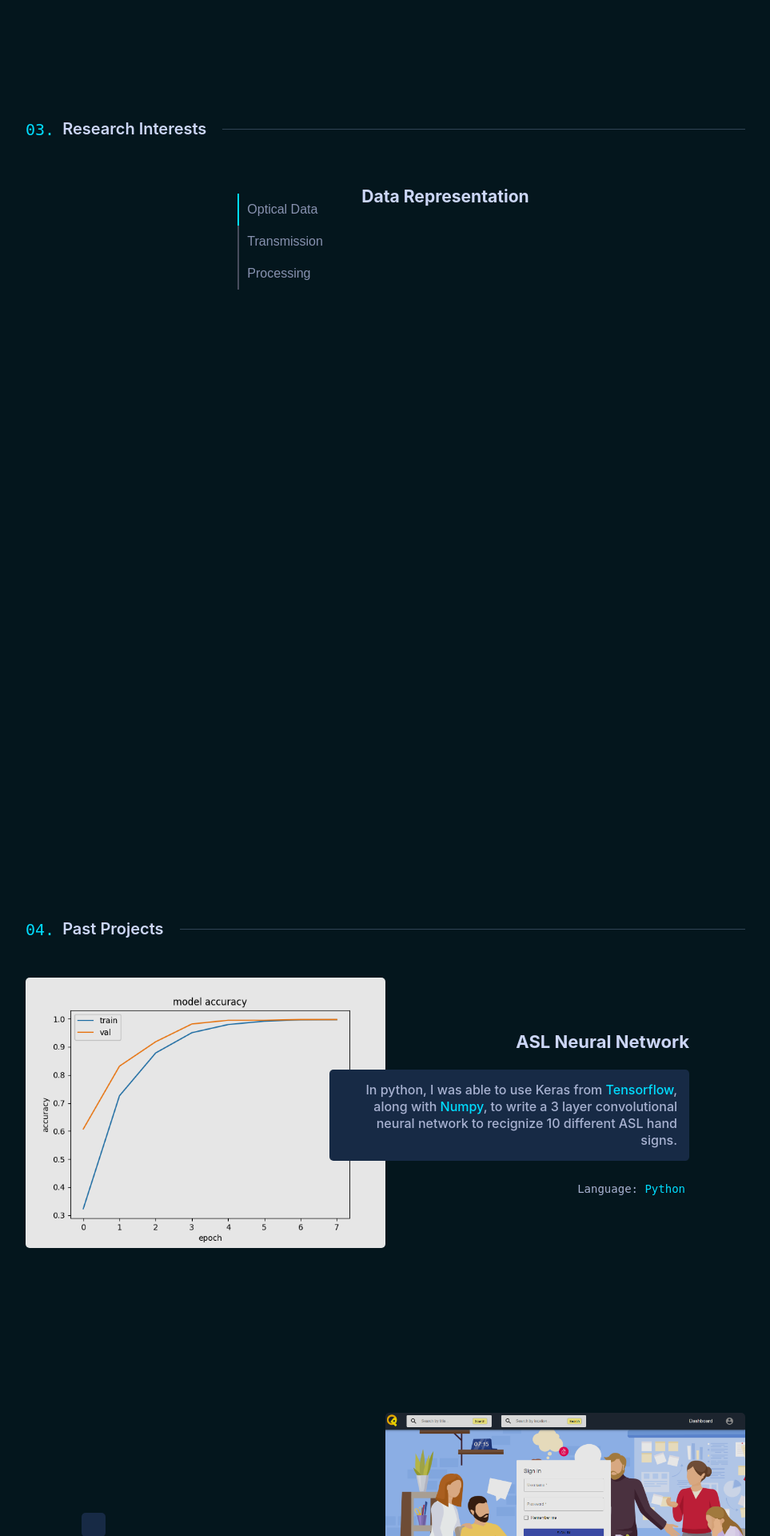
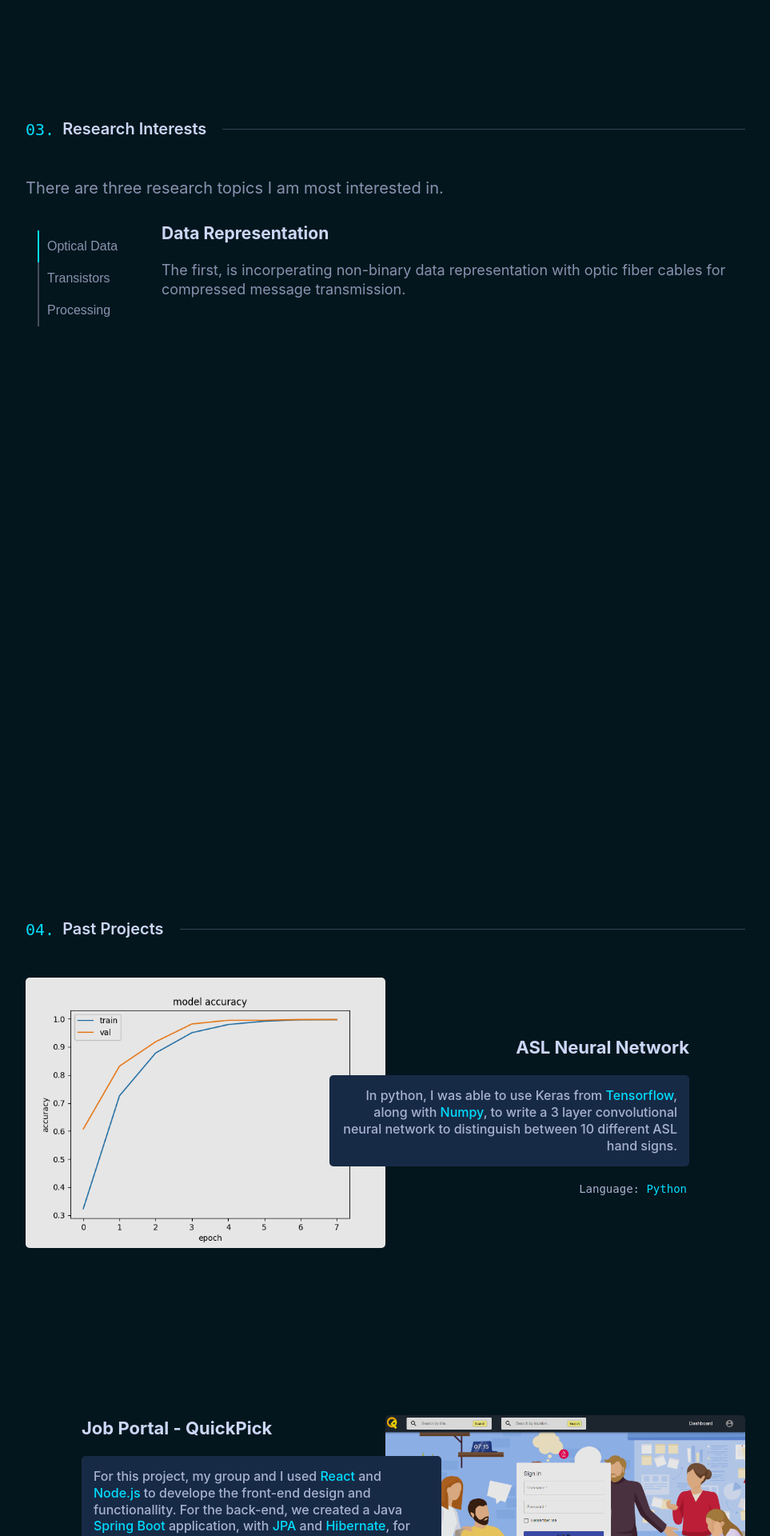
Before and after one commit to markus-peterson/personal-website, a PHP site: page / in a window 1280 px wide. Shown: the part 3160-5080 px from the top of the page at 80% size, without its empty margins (158-1121 px from the left). Run offline with PHP 8.4, Linux system fonts and the light colour scheme; some libraries are stand-ins or nearby versions.

Commit message:
Add files via upload

```diff
--- a/css/styles.css
+++ b/css/styles.css
@@ -30,32 +30,26 @@ html {
 :root {
   --dark-blue: #082835;
   --darkest-blue: #04161d;
-  --dark-blue-transparent: rgba(4, 22, 29, 0.6);
+  --dark-blue-transparent: #04161d99;
   --lightest-blue: #304455;
-  --light-navy: #172a45;
-  --blue-shadow: rgba(2,12,27,0.7);
+  --light-blue: #172a45;
+  --blue-shadow: #233958b3;
   --dark-slate: #484d5e;
   --slate: #8892b0;
   --light-slate: #a8b2d1;
   --lightest-slate: #ccd6f6;
-  --white: #e6f1ff;
   --blue: #00ddff;
-  --blue-tint: rgba(0, 221, 255, 0.1);
+  --blue-tint: #00ddff1a;
   --font-sans: "Calibre","San Francisco","SF Pro Text",sans-serif;
   --font-mono: "SF Mono","Fira Code","Fira Mono","Roboto Mono",monospace;
-  --fs-xxs: 12px;
-  --fs-xs: 13px;
   --fs-sm: 14px;
   --fs-md: 16px;
-  --fs-lg: 18px;
-  --fs-xl: 20px;
-  --fs-xxl: 22px;
-  --tab-height: 42px;
-  --tab-width: 120px;
+  --fs-lg: 20px;
+  --fs-xl: 22px;
   --easing: cubic-bezier(0.645,0.045,0.355,1);
-  --transition: all 0.25s cubic-bezier(0.645,0.045,0.355,1);
 }
 
+/* MAIN CSS SECTION */
 body {
   margin: 0px;
   margin-top: 100px;
@@ -66,10 +60,11 @@ body {
   background-color: var(--darkest-blue);
   color: var(--slate);
   font-family: var(--font-sans);
-  font-size: var(--fs-xl);
+  font-size: var(--fs-lg);
   line-height: 1.3;
 }
 
+/* HEADER AREA */
 header {
   display: flex;
   justify-content: center;
@@ -79,11 +74,12 @@ header {
   position: fixed;
   top: 0;
   background-color: var(--dark-blue-transparent);
-  box-shadow: 0px -10px 30px -5px var(--dark-blue);
+  box-shadow: 0px -10px 30px -5px var(--blue-shadow);
   backdrop-filter: blur(7px);
   padding: 10px 40px 15px 40px;
   z-index: 10;
 }
+
 nav {
   display: flex;
   width: 100%;
@@ -91,10 +87,10 @@ nav {
   justify-content: space-between;
   flex-direction: row;
   align-items: center;
-  /* background-color: #a8b2d1; */
   counter-reset: item;
 }
 
+/* MIDDLE NAV LOGO */
 .header-logo {
   height: 50px;
   width: 50px;
@@ -106,9 +102,9 @@ nav {
   width: 50px;
 }
 
+/* LEFT SIDE NAV DESIGN */
 nav ol {
-  /* width: fit-content; */
-  max-width: 450px;
+  width: 450px;
   display: flex;
   justify-content: space-between;
   align-items: center;
@@ -122,8 +118,9 @@ nav ol {
   align-items: center;
   justify-content: flex-start;
   display: flex;
-  width: 350px;
+  width: 450px;
 }
+
 .nav-icons {
   width: 20px;
   height: 20px;
@@ -167,6 +164,7 @@ nav ol {
   color: var(--blue);
 }
 
+/* RIGHT SIDE NAV DESIGN */
 nav ol li{
   margin: 0px 10px;
 }
@@ -237,7 +235,7 @@ nav ol li a::before {
   transition: opacity 300ms var(--easing), transform 300ms var(--easing);
 }
 
-
+/* MAIN CONTENT AREA SECTION */
 .content{
   display: none;
   flex-direction: column;
@@ -249,6 +247,7 @@ nav ol li a::before {
   margin: auto;
 }
 
+/* SECTIONS AND HEADINGS DESIGN */
 .section {
   flex-grow: 1;
   width: 100%;
@@ -262,7 +261,6 @@ nav ol li a::before {
   align-items: center;
   position: relative;
   margin: 10px 0px 50px 0px;
-  /* width: 100%; */
   font-size: var(--fs-heading);
   white-space: nowrap;
   font-weight: 600;
@@ -292,6 +290,7 @@ nav ol li a::before {
   background-color: var(--lightest-blue);
 }
 
+/* EXTERNAL LINK DESIGN */
 .ext-link {
   text-decoration: none;
   color: var(--blue);
@@ -301,20 +300,20 @@ nav ol li a::before {
   text-decoration: underline;
 }
 
+/* INTRO SECTION */
 .intro{
   counter-reset: section;
   margin: 150px 0px 300px 0px;
   max-width: 100%;
   height: 500px;
-  /* background-color: #2b2b2b; */
 }
 
 .intro h1 {
   margin: 0;
-  /* margin-top: 20px; */
   font-size: 70px;
   color: var(--lightest-slate);
 }
+
 .intro h2 {
   margin: 0;
   margin-bottom: 20px;
@@ -351,8 +350,10 @@ nav ol li a::before {
   height: 300px;
   border-radius: 20px;
   box-shadow: 5px 5px 10px 1px #292c36;
+  filter: brightness(0.8);
 }
 
+/* TABBED SECTIONS */
 .tabbed-area {
   display: flex;
   justify-content: center;
@@ -411,6 +412,7 @@ nav ol li a::before {
   outline: none;
 }
 
+/* PROJECTS SECTION */
 .project {
   display: flex;
   align-items: center;
@@ -421,6 +423,7 @@ nav ol li a::before {
   width: 450px;
   border-radius: 5px;
   filter: brightness(0.9);
+  z-index: -1;
 }
 
 .project div {
@@ -430,12 +433,13 @@ nav ol li a::before {
   display: flex;
   flex-direction: column;
   position: relative;
+  z-index: 1;
 }
 
 .project div p {
   padding: 15px;
   border-radius: 5px;
-  background-color: var(--light-navy);
+  background-color: var(--light-blue);
   color: var(--light-slate);
   font-size: var(--fs-md);
   font-weight: 500;
@@ -443,7 +447,7 @@ nav ol li a::before {
 
 .project div h3 {
   margin: 5px 0px;
-  font-size: var(--fs-xxl);
+  font-size: var(--fs-xl);
   color: var(--lightest-slate);
 }
 
@@ -452,7 +456,7 @@ nav ol li a::before {
   font-weight: 400;
   font-size: var(--fs-sm);
   font-family: var(--font-mono);
-  margin: 10px 5px;
+  margin: 3px;
 }
 
 .project div h5 span{
@@ -471,35 +475,7 @@ nav ol li a::before {
   left: 70px;
 }
 
-.fadedown-enter {
-  opacity: 0;
-  transform: translateY(-20px);
-  transition: opacity 300ms var(--easing), transform 300ms var(--easing);
-}
-
-.fadedown-enter-active {
-  opacity: 1;
-  transform: translateY(0px);
-  transition: opacity 300ms var(--easing),transform 300ms var(--easing);
-}
-
-.fadeup-enter {
-  opacity: 0;
-  transform: translateY(20px);
-  transition: opacity 300ms var(--easing),transform 300ms var(--easing);
-}
-
-.fadeup-enter-active {
-  opacity: 1;
-  transform: translateY(0px);
-  transition: opacity 300ms var(--easing),transform 300ms var(--easing);
-}
-
-li {
-  display: list-item;
-  text-align: -webkit-match-parent;
-}
-
+/* LOADING SCREEN DESIGN */
 .loader-wrapper {
   position: absolute;
   top: 0;
@@ -547,6 +523,28 @@ li {
   }
 }
 
+/* FOOTER */
+footer {
+  display: none;
+  width: 100%;
+  text-align: center;
+  font-size: var(--fs-sm);
+  color: var(--lightest-slate);
+  font-family: var(--font-mono);
+  padding: 20px;
+}
+
+footer p {
+  margin: 2px;
+}
+
+/* Anchor offset for inner page links */
+#convolutional, #quickpick {
+  position: relative;
+  top: -250px;
+}
+
+/* MEDIA TAGS FOR FORMATING BY SCREEN SIZE */
 @media (max-width: 576px) {
   nav ol {
     flex-wrap: wrap;
@@ -585,20 +583,16 @@ li {
     flex-direction: column;
     justify-content: center;
   }
+
   .project a {
     margin: 0 auto;
   }
+
   .project div {
     margin: 0;
     max-width: 600px;
     position: unset;
   }
-  #p1 div{
-
-  }
-  #p2 div{
-  }
-
 }
 
 @media (max-width: 1100px) {
@@ -606,18 +600,68 @@ li {
     height: fit-content;
     padding-bottom: 20px;
   }
+
   nav {
+    height: fit-content;
+  }
+
+  nav ol {
     flex-direction: column;
-    height: fit-content;
+    align-items: flex-start;
+    width: 145px;
   }
 
   .icons {
     justify-content: center;
+    width: 145px;
+    height: 104px;
   }
+
+  .icons ul {
+    margin: 0;
+    height: 104px;
+    flex-direction: column;
+    justify-content: space-between;
+    align-items: center;
+    height: max-content;
+  }
+
+  .icons ul li{
+    height: fit-content;
+    width: fit-content;
+    margin: 2px 0px;
+  }
+
   .about-content {
     flex-direction: column;
   }
+
   .about-content img {
     margin: 0 auto;
   }
 }
+
+/* TRANSITIONS */
+.fadedown-enter {
+  opacity: 0;
+  transform: translateY(-20px);
+  transition: opacity 300ms var(--easing), transform 300ms var(--easing);
+}
+
+.fadedown-enter-active {
+  opacity: 1;
+  transform: translateY(0px);
+  transition: opacity 300ms var(--easing),transform 300ms var(--easing);
+}
+
+.fadeup-enter {
+  opacity: 0;
+  transform: translateY(20px);
+  transition: opacity 300ms var(--easing),transform 300ms var(--easing);
+}
+
+.fadeup-enter-active {
+  opacity: 1;
+  transform: translateY(0px);
+  transition: opacity 300ms var(--easing),transform 300ms var(--easing);
+}
--- a/index.html
+++ b/index.html
@@ -46,16 +46,15 @@
                     <li id="drop-down">
                             <a href="/#projects" >Projects</a>
                             <div id="menu" class="fademenu-enter">
-                                <a href="/#p1">Neural Net</a>
-                                <a href="/#p2">Full Stack</a>
+                                <a href="/#convolutional">Neural Net</a>
+                                <a href="/#quickpick">QuickPick</a>
                             </div>
                     </li>
                 </ol>
             </nav>
         </header>
-
         <div class="content main">
-            <!-- <div class="test"></div> -->
+            <!-- INTRO SECTION -->
             <div class="intro">
                 <h3 class="fadeup-enter">Hello, my name is</h3>
                 <h1 class="fadeup-enter">Markus Peterson.</h1>
@@ -67,7 +66,7 @@
                 <h2 class="number-heading fadeup-enter">About Me</h2>
                 <div class="about-content fadeup-enter">
                     <div>
-                        <p>Hello, I'm Markus Peterson. I am currently a Computer Science student at <a href="https://www.indiana.edu/" class="ext-link"  target="_blank">Indiana University</a>.</p>
+                        <p>Hello, I'm Markus Peterson. I am currently a Computer Science student at <a href="https://www.indiana.edu/" class="ext-link" target="_blank">Indiana University</a>.</p>
                         <p>I do full-stack development, but my main are of most familiarity is front-end functionallity.</p>
                         <p>Aside from development, I also like to reasearch topic like quantum and optical computing. Eventually, I plan on getting my masters in quantum computing and work in the researching field of computing.</p>
                         <p></p>
@@ -75,6 +74,7 @@
                     <img src="./images/profile.jpg" id="profile"/>
                 </div>
             </div>
+            <!-- PROGRAMMING EXPERIENCE SECTION -->
             <div class="anchor" id="experience"></div>
             <div class="section run">
                 <h2 class="number-heading fadeup-enter">Programming Language Experience</h2>
@@ -87,73 +87,91 @@
                     </div>
                     <div class="xp-content" id="panel-0" role="tabpanel" tabindex="0" aria-labelledby="tab-0">
                         <h3>Web Languages</h3>
-                        <p>When it comes to web and frontend development, and especially deployment on a live server, I am most experienced and comfortable using React and Node.js for application functionallity. I also have some experience working with resources such as Three.js for 3D graphing and visual conponents.</p>
+                        <p>When it comes to web and frontend development, and especially deployment on a live server, I am most experienced and comfortable using <a href="https://reactjs.org/" class="ext-link"  target="_blank">React</a> and <a href="https://nodejs.org/" class="ext-link" target="_blank">Node.js</a> for application functionallity. I also have some experience working with resources such as <a href="https://threejs.org/" class="ext-link" target="_blank">Three.js</a> for 3D graphing and visual conponents.</p>
                         <p>I have also built websites purely with HTML, CSS and JavaScript, like this website for example.</p>
                     </div>
                     <div class="xp-content" id="panel-1" role="tabpanel" tabindex="0" aria-labelledby="tab-1" hidden>
-                        <h3></h3>
-                        <p></p>
-                        <p></p>
+                        <h3>Java Apps</h3>
+                        <p>Java was one of the first languages I ever learned and was the language that got me interested in the field of program development.</p>
+                        <p>When it comes to back-end program development or designing a programs architecture and object interactions, this is the language I like to use most.</p>
                     </div>
                     <div class="xp-content" id="panel-2" role="tabpanel" tabindex="0" aria-labelledby="tab-2" hidden>
-                        <h3></h3>
-                        <p></p>
-                        <p></p>
+                        <h3>C & Unix</h3>
+                        <p>The only times I have used C was for classes where I was learning it or using it to make the software functionality for <a href="https://www.st.com/" class="ext-link" target="_blank">Discovery</a> Kits.</p>
+                        <p>Even though C is not one of my goto languages, I do enjoy using it. For one project we were given the starting code for a rogue-like simulator which is played in the terminal. We programmed all of the functionality, colors, user handling, and level variations which change for each floor. We had to take into account and minimize array size and memory usage by using pointers.</p>
                     </div>
                     <div class="xp-content" id="panel-3" role="tabpanel" tabindex="0" aria-labelledby="tab-2" hidden>
-                        <h3></h3>
-                        <p></p>
-                        <p></p>
+                        <h3>Python</h3>
+                        <p>I actually did not know Python until I had to use it for a distributed systems course (not a fun start to a graduate course). That being said, it is definitely at the top of my list for goto languages, for both simple and complex tasks.</p>
+                        <p>So far I have used it for making a eventual consistency distributed system with <a href="https://redis.io/" class="ext-link" target="_blank">Redis</a> and for learning, and implementing, artificial intelligence concepts.</p>
                     </div>
                 </div>
             </div>
+            <!-- RESEARCH SECTION -->
             <div class="anchor" id="research"></div>
             <div class="section run">
                 <h2 class="number-heading fadeup-enter">Research Interests</h2>
+                <p class="fadeup-enter">There are three research topics I am most interested in.</p>
                 <div class="tabbed-area fadeup-enter">
                     <div class="tabs" role="tablist" aria-label="Experience Tabs" id="tabs2">
                         <button class="tab" role="tab" aria-controls="panel-0" id="tab-0" tabindex=" 0" aria-selected="true" style="border-color: var(--blue);">Optical Data</button>
-                        <button class="tab" role="tab" aria-controls="panel-1" id="tab-1" tabindex="-1" aria-selected="false">Transmission</button>
+                        <button class="tab" role="tab" aria-controls="panel-1" id="tab-1" tabindex="-1" aria-selected="false">Transistors</button>
                         <button class="tab" role="tab" aria-controls="panel-2" id="tab-2" tabindex="-1" aria-selected="false">Processing</button>
                     </div>
                     <div class="xp-content" id="panel-0" role="tabpanel" tabindex="0" aria-labelledby="tab-0">
                         <h3>Data Representation</h3>
-                        <p></p>
-                        <p></p>
+                        <p>The first, is incorperating non-binary data representation with optic fiber cables for compressed message transmission.</p>
                     </div>
                     <div class="xp-content" id="panel-1" role="tabpanel" tabindex="0" aria-labelledby="tab-1" hidden>
-                        <h3>Translation to Non-Binary base</h3>
-                        <p></p>
-                        <p></p>
+                        <h3>Transistor Equivalent</h3>
+                        <p>The second topic, is to find an optical equivalent of a transistor to store data in this form temporarily.</p>
                     </div>
                     <div class="xp-content" id="panel-2" role="tabpanel" tabindex="0" aria-labelledby="tab-2" hidden>
-                        <h3>Transistor Equivalent</h3>
-                        <p></p>
-                        <p></p>
+                        <h3>Optical Processing</h3>
+                        <p>The third topic, is designing processors and other components which can operate using optical formated data.</p>
                     </div>
                 </div>
             </div>
+            <!-- PROJECTS SECTION -->
             <div class="anchor" id="projects"></div>
             <div class="section run">
                 <h2 class="number-heading fadeup-enter">Past Projects</h2>
+                <div id="convolutional"></div>
                 <div class="project fadeup-enter" id="p1">
                     <a href="https://github.com/markus-peterson/convolutionalASL" target="_blank"><img src="./images/Accuracy-Graph.png"/></a>
                     <div>
                         <h3>ASL Neural Network</h3>
-                        <p>In python, I was able to use Keras from <a href="https://www.tensorflow.org/" class="ext-link"  target="_blank">Tensorflow</a>, along with <a href="https://numpy.org/" class="ext-link"  target="_blank">Numpy</a>, to write a 3 layer convolutional neural network to recignize 10 different ASL hand signs.</p>
+                        <p>In python, I was able to use Keras from <a href="https://www.tensorflow.org/" class="ext-link" target="_blank">Tensorflow</a>, along with <a href="https://numpy.org/" class="ext-link" target="_blank">Numpy</a>, to write a 3 layer convolutional neural network to distinguish between 10 different ASL hand signs.</p>
                         <h5>Language: <span>Python</span></h5>
                     </div>
                 </div>
+                <div id="quickpick"></div>
                 <div class="project fadeup-enter" id="p2">
                     <div>
-                        <h3></h3>
-                        <p></p>
-                        <h5></h5>
+                        <h3>Job Portal - QuickPick</h3>
+                        <p>For this project, my group and I used <a href="https://reactjs.org/" class="ext-link" target="_blank">React</a> and <a href="https://nodejs.org/" class="ext-link" target="_blank">Node.js</a> to develope the front-end design and functionallity. For the back-end, we created a Java <a href="https://spring.io/projects/spring-boot" class="ext-link"  target="_blank">Spring Boot</a> application, with <a href="https://spring.io/projects/spring-data-jpa" class="ext-link" target="_blank">JPA</a> and <a href="https://hibernate.org/" class="ext-link" target="_blank">Hibernate</a>, for back-end functionality and for managing the <a href="https://www.postgresql.org/" class="ext-link" target="_blank">PostgreSQL</a> database.</p>
+                        <h5>Front-end:
+                            <a href="https://reactjs.org/" class="ext-link" target="_blank">React</a>,
+                            <a href="https://nodejs.org/" class="ext-link" target="_blank">Node.js</a>,
+                            <a href="https://material-ui.com/" class="ext-link" target="_blank">Material-UI</a>
+                        </h5>
+                        <h5>Back-end:
+                            <a href="https://spring.io/projects/spring-boot" class="ext-link" target="_blank">Spring Boot</a>,
+                            <a href="https://spring.io/projects/spring-data-jpa" class="ext-link" target="_blank">JPA</a>,
+                            <a href="https://hibernate.org/" class="ext-link" target="_blank">Hibernate</a>
+                        </h5>
+                        <h5>Database:
+                            <a href="https://www.postgresql.org/" class="ext-link" target="_blank">PostgreSQL</a>
+                        </h5>
                     </div>
                     <a href="https://quick-pick-job.herokuapp.com/" target="_blank"><img src="./images/quickpick.png"/></a>
                 </div>
             </div>
         </div>
+        <footer class="footer">
+            <p>Built by <a href="https://github.com/markus-peterson" class="ext-link" target="_blank">Markus Peterson</a></p>
+            <p>Email: <a href="mailto:markustpeterson@gmail.com" class="ext-link">markustpeterson@gmail.com</a></p>
+        </footer>
         <div class="loader-wrapper" id="mydiv">
             <svg width="10%" height="10%" viewBox="0 0 520 600" >
                 <path class="hexlogo" d="M260,13.589l-248.223,143.206l0,286.41l248.223,143.206l248.223,-143.206l0,-286.41l-248.223,-143.206Z" style="fill:none;stroke:#0df;stroke-width:20.83px;"/>
@@ -168,6 +186,7 @@
                 $('#mydiv').fadeOut(500);
                 setTimeout(function(){
                     $('.main').attr( "style", "display: flex;" );
+                    $('.footer').attr( "style", "display: block;" );
                 }, 550);
                 setTimeout(function(){
                     $('.intro').children('.fadeup-enter').map(function(i){
@@ -186,7 +205,7 @@
             $(document).ready(function() {
                 $(window).scroll( function(){
                     $('.run').not('.viewed').each( function(){
-                        var top_of_object = $(this).offset().top + $(this).height()* 0.4;
+                        var top_of_object = $(this).offset().top + $(this).height()* 0.2;
                         var bottom_of_window = $(window).scrollTop() + $(window).height();
                         if( bottom_of_window > top_of_object ){
                             $(this).addClass('viewed');
@@ -232,7 +251,11 @@
                 target.setAttribute("style", "border-color: var(--blue);");
                 parent
                     .querySelectorAll('[aria-selected="true"]')
-                    .forEach(t => t.setAttribute("style", "border-color: var(--dark-slate);"));
+                    .forEach(t => {
+                        if(t != target){
+                            t.setAttribute("style", "border-color: var(--dark-slate);")
+                        }
+                    });
                 parent
                     .querySelectorAll('[aria-selected="true"]')
                     .forEach(t => t.setAttribute("aria-selected", false));
```
